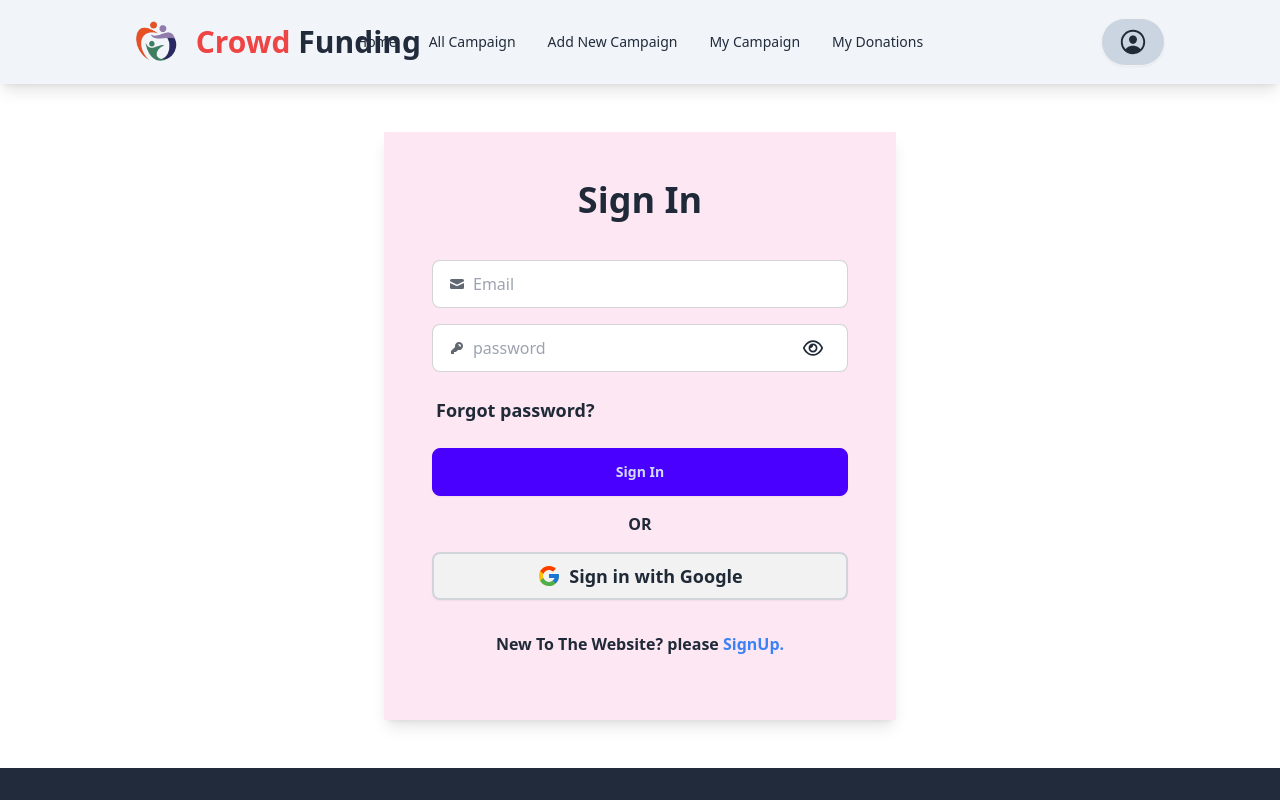
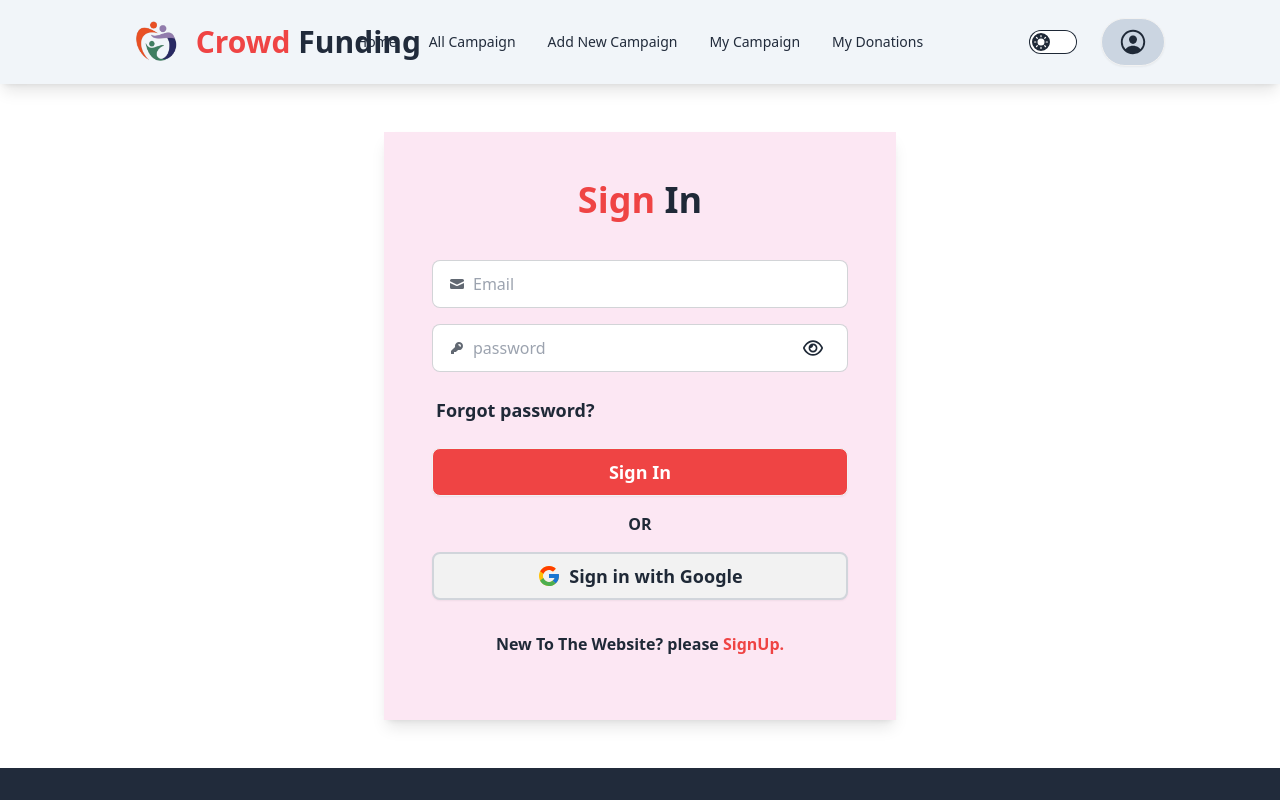
Before and after one commit to MdFoysal2024/assignment-10-client-side, a React (Vite) app: page /signIn in a window 1280 px wide. Shown: the top 800 px of the page. Built offline with nearby package versions, Linux system fonts and the light colour scheme; no server answers.

Commit message:
Light/Dark Toggle Theme Add to the project

```diff
--- a/src/components/Navbar.jsx
+++ b/src/components/Navbar.jsx
@@ -1,4 +1,4 @@
-import { useContext } from "react";
+import { useContext, useEffect, useState } from "react";
 import { Link, NavLink } from "react-router-dom";
 import { AuthContext } from "../provider/AuthProvider";
 import logo from '../assets/crowdfunding-logo.png'
@@ -8,6 +8,35 @@ const Navbar = () => {
 
     const { user, logOut } = useContext(AuthContext)
     // console.log(user)
+
+    const [theme, setTheme] = useState('light');
+
+    useEffect(() => {
+        localStorage.setItem('theme', theme)
+        const localTheme = localStorage.getItem('theme')
+        document.querySelector('html').setAttribute('data-theme', localTheme)
+    }, [theme])
+
+
+
+    const handleToggle = e => {
+        // console.log((e.target.checked))
+        if (e.target.checked) {
+            setTheme('retro');
+        }
+        else {
+            setTheme('light');
+        }
+    }
+
+    console.log(theme)
+
+
+
+
+
+
+
 
 
 
@@ -61,6 +90,14 @@ const Navbar = () => {
 
 
                 <div className="navbar-end ">
+
+                <label className="cursor-pointer mr-6 grid place-items-center">
+                        <input
+                            onChange={handleToggle}
+                            type="checkbox" className="toggle theme-controller bg-base-content row-start-1 col-start-1 col-span-2" />
+                        <svg className="col-start-1 row-start-1 stroke-base-100 fill-base-100" xmlns="http://www.w3.org/2000/svg" width="14" height="14" viewBox="0 0 24 24" fill="none" stroke="currentColor" strokeWidth="2" strokeLinecap="round" strokeLinejoin="round"><circle cx="12" cy="12" r="5" /><path d="M12 1v2M12 21v2M4.2 4.2l1.4 1.4M18.4 18.4l1.4 1.4M1 12h2M21 12h2M4.2 19.8l1.4-1.4M18.4 5.6l1.4-1.4" /></svg>
+                        <svg className="col-start-2 row-start-1 stroke-base-100 fill-base-100" xmlns="http://www.w3.org/2000/svg" width="14" height="14" viewBox="0 0 24 24" fill="none" stroke="currentColor" strokeWidth="2" strokeLinecap="round" strokeLinejoin="round"><path d="M21 12.79A9 9 0 1 1 11.21 3 7 7 0 0 0 21 12.79z"></path></svg>
+                    </label>
 
                     {
                         user && user?.email ?
--- a/src/components/SignIn.jsx
+++ b/src/components/SignIn.jsx
@@ -32,9 +32,9 @@ const SignIn = () => {
         userLogin(email, password)
             .then(result => {
                 const user = result.user
-                //console.log(user)
+
                 setUser(user);
-                //alert('login successfully')
+
                 Swal.fire({
                     title: 'Sign In',
                     text: 'Sign In Successfully',
@@ -46,10 +46,7 @@ const SignIn = () => {
                 navigate(location?.state ? location.state : "/");
             })
             .catch((error) => {
-                //const errorCode = error.code;
-                //const errorMessage = error.message;
-                //console.log(errorCode, errorMessage)
-                // ..
+
                 alert(error.code)
             });
 
@@ -64,7 +61,7 @@ const SignIn = () => {
                 navigate(location?.state ? location.state : "/");
             })
             .catch(error => {
-                console.log('ERROR>>>>>>>>>', error)
+                console.log('ERROR', error)
                 setUser(null);
             })
     }
@@ -96,8 +93,8 @@ const SignIn = () => {
             </Helmet>
             <div>
                 <h2 className='text-4xl font-bold text-center pb-6'>
-
-                Sign In
+<span className="text-red-500"> Sign </span>
+                In
                 </h2>
             </div>
 
@@ -153,7 +150,7 @@ const SignIn = () => {
 
 
                 <div className="form-control mt-6">
-                    <button className="btn btn-primary">Sign In</button>
+                    <button className="btn bg-red-500 text-white text-lg">Sign In</button>
                 </div>
             </form >
 
@@ -162,7 +159,7 @@ const SignIn = () => {
                 onClick={handleGoogleLogin}
                 className="btn w-full text-lg border-2 border-gray-300"><FcGoogle className=" text-2xl" />Sign in with Google</button>
 
-            <p className='py-4 font-bold text-center'>New To The Website? please <Link to="/signUp" className='text-blue-500 '>SignUp.</Link></p>
+            <p className='py-4 font-bold text-center'>New To The Website? please <Link to="/signUp" className='text-red-500 '>SignUp.</Link></p>
         </div>
     );
 };
--- a/src/components/SignUp.jsx
+++ b/src/components/SignUp.jsx
@@ -166,7 +166,7 @@ const SignUp = () => {
                     </label>
                 </div>
                 <div className="form-control mt-6">
-                    <button className="btn btn-primary">Register</button>
+                    <button className="btn  bg-red-500 text-white text-lg">Register</button>
                 </div>
             </form >
 
@@ -187,7 +187,7 @@ const SignUp = () => {
 
 
 
-            <p className='py-4 font-bold text-center'>Already have an account? please <Link to="/signIn" className='text-blue-500 '>SignIn</Link></p>
+            <p className='py-4 font-bold text-center'>Already have an account? please <Link to="/signIn" className='text-red-500 '>SignIn</Link></p>
         </div>
     );
 };
--- a/tailwind.config.js
+++ b/tailwind.config.js
@@ -5,9 +5,26 @@ export default {
     "./src/**/*.{js,ts,jsx,tsx}",
   ],
   theme: {
-    extend: {},
+    extend: {
+      keyframes: {
+        animatedgradient: {
+          '0%': { backgroundPosition: '0% 50%' },
+          '50%': { backgroundPosition: '100% 50%' },
+          '100%': { backgroundPosition: '0% 50%' },
+        },
+      },
+      backgroundSize: {
+        '300%': '300%',
+      },
+      animation: {
+        gradient: 'animatedgradient 6s ease infinite alternate',
+      },
+    },
   },
   plugins: [
     require('daisyui'),
   ],
+  daisyui: {
+    themes: ["light", "retro"],
+  },
 }
```
